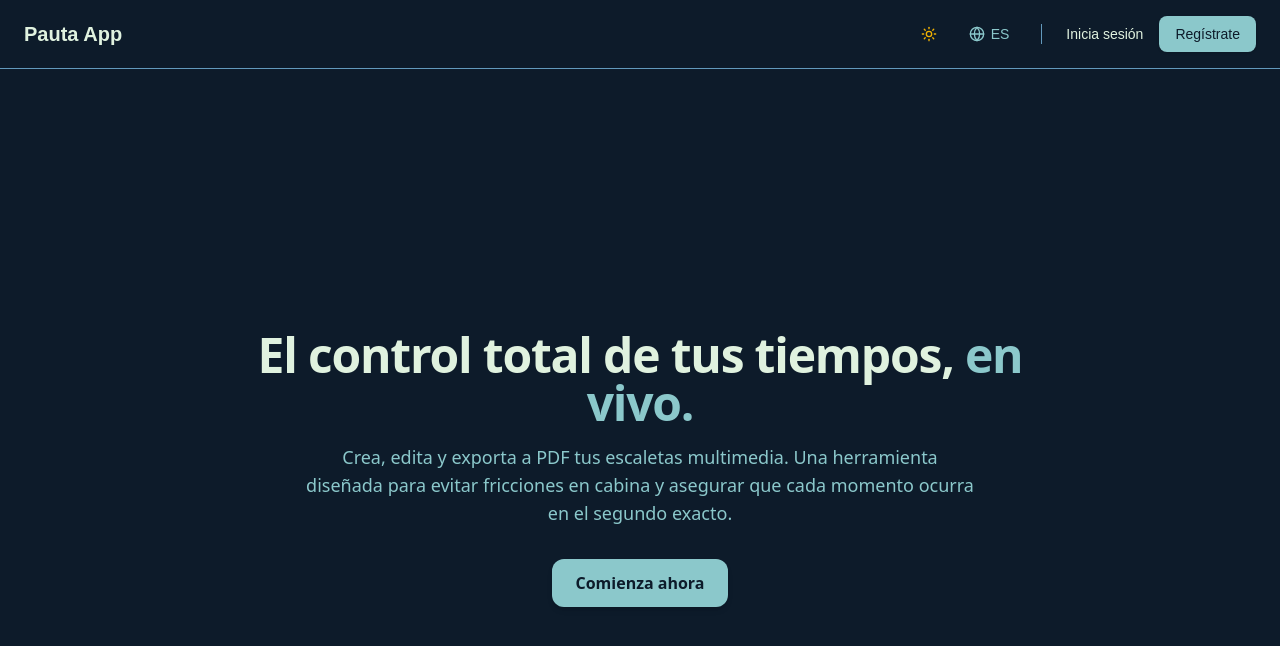
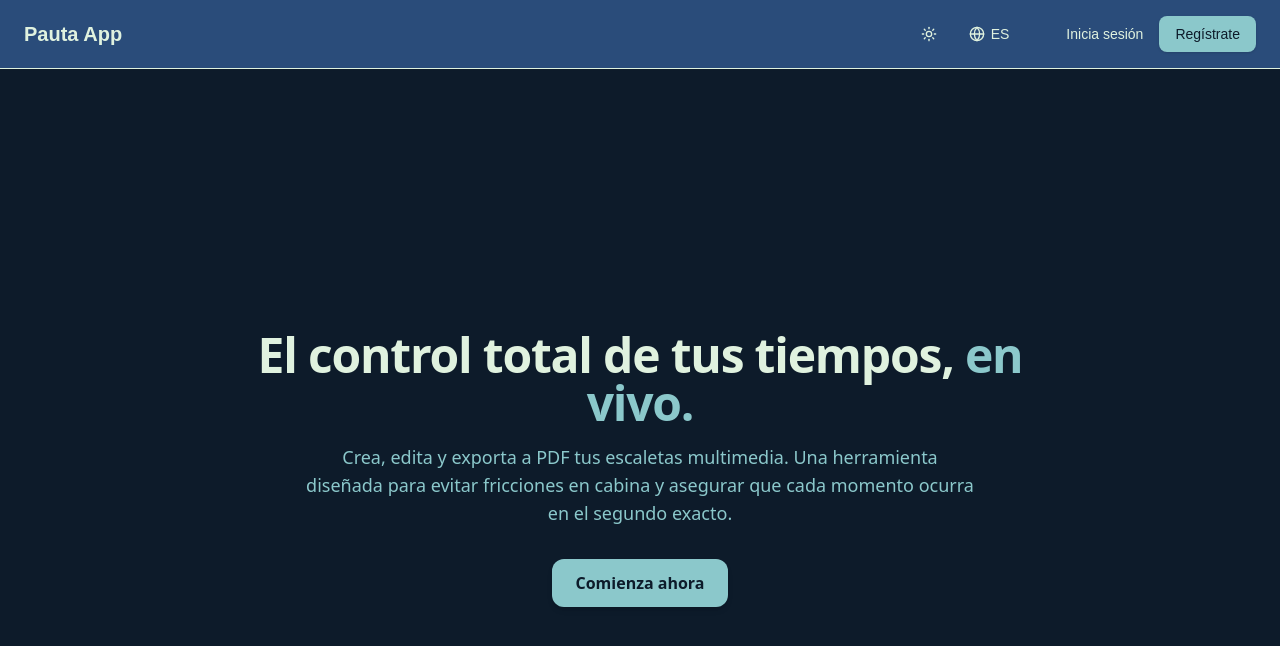
Before and after one commit to jbenjirc/pauta-app, a Next.js app: page / in a window 1280 px wide. Both pictures are taken after a click on the button "Alternar tema". Shown: the top 646 px of the page. Built offline with nearby package versions, Linux system fonts and the light colour scheme.

Commit message:
Persistency for dark mode enabled

```diff
--- a/package.json
+++ b/package.json
@@ -15,6 +15,7 @@
     "clsx": "^2.1.1",
     "lucide-react": "^1.21.0",
     "next": "16.2.9",
+    "next-themes": "^0.4.6",
     "react": "19.2.4",
     "react-dom": "19.2.4",
     "tailwind-merge": "^3.6.0"
--- a/src/app/layout.tsx
+++ b/src/app/layout.tsx
@@ -4,6 +4,7 @@ import "./globals.css";
 import Navbar from "@/components/ui/Navbar";
 
 import { LanguageProvider } from "@/contextos/LanguageContext";
+import { ThemeProvider } from "@/contextos/ThemeContext";
 
 const geistSans = Geist({
   variable: "--font-geist-sans",
@@ -34,12 +35,15 @@ export default function RootLayout({
     <html
       lang="es"
       className={`${geistSans.variable} ${geistMono.variable} h-full antialiased ${inter.variable} font-sans`}
+      suppressHydrationWarning
     >
       <body className="min-h-full flex flex-col">
-        <LanguageProvider>
-          <Navbar />
-          {children}
-        </LanguageProvider>
+        <ThemeProvider>
+          <LanguageProvider>
+            <Navbar />
+            {children}
+          </LanguageProvider>
+        </ThemeProvider>
       </body>
     </html>
   );
--- a/src/components/ui/Navbar.tsx
+++ b/src/components/ui/Navbar.tsx
@@ -6,92 +6,68 @@ import { usePathname } from "next/navigation";
 import { Globe, Moon, Sun } from "lucide-react";
 import LenguajeModal from "@/components/modals/ModalLenguaje";
 import { useTranslation } from "@/contextos/LanguageContext";
+import { useTheme } from "next-themes"; // Importación directa
 
 export default function Navbar() {
   const pathname = usePathname();
-
-  // Estados
-  const [isDark, setIsDark] = useState(false);
+  const { resolvedTheme, setTheme } = useTheme();
+  const [mounted, setMounted] = useState(false);
   const [isLangOpen, setIsLangOpen] = useState(false);
-
   const { t, currentLang } = useTranslation();
 
-  // 1. Al cargar la app, leemos la memoria y aplicamos el tema de inmediato
+  // Escudo de hidratación
   useEffect(() => {
-    const temaGuardado = localStorage.getItem("tema-pauta");
-    const esOscuro = temaGuardado === "dark";
-
-    setIsDark(esOscuro); // Actualizamos el ícono del sol/luna
-
-    // Aplicamos la clase al HTML para que pinte los colores
-    const html = document.documentElement;
-    if (esOscuro) {
-      html.classList.add("dark");
-    } else {
-      html.classList.remove("dark");
-    }
+    setMounted(true);
   }, []);
 
-  // 2. Creamos una función que controle todo cuando haces clic
-  const toggleTheme = () => {
-    const nuevoEstado = !isDark;
-    setIsDark(nuevoEstado);
-
-    const html = document.documentElement;
-    if (nuevoEstado) {
-      html.classList.add("dark");
-      localStorage.setItem("tema-pauta", "dark"); // Guardamos en el disco duro
-    } else {
-      html.classList.remove("dark");
-      localStorage.setItem("tema-pauta", "light"); // Guardamos en el disco duro
-    }
-  };
-
-  // Se oculta si estamos en el editor o en el dashboard
   if (pathname?.startsWith("/editor") || pathname?.startsWith("/inicio")) {
     return null;
   }
 
+  const toggleTheme = () => {
+    setTheme(resolvedTheme === "dark" ? "light" : "dark");
+  };
+
   return (
     <>
-      <header className="w-full bg-background border-b border-border-line px-6 py-4 flex items-center justify-between sticky top-0 z-50 transition-colors duration-300">
+      <header className="w-full bg-surface border-b border-line px-6 py-4 flex items-center justify-between sticky top-0 z-50 transition-colors duration-300">
         <div className="flex items-center gap-2">
           <Link
             href="/"
-            className="text-xl font-bold text-text-main hover:opacity-80 transition-opacity"
+            className="text-xl font-bold text-main hover:opacity-80 transition-opacity"
           >
             Pauta App
           </Link>
         </div>
 
         <div className="flex items-center gap-4">
-          {/* Botón de Modo Oscuro */}
           <button
             onClick={toggleTheme}
-            className="flex items-center justify-center w-8 h-8 rounded-md text-text-muted hover:text-text-main hover:bg-surface transition-colors"
+            className="flex items-center justify-center w-8 h-8 rounded-md text-muted hover:text-main hover:bg-border-line/20 transition-colors"
             aria-label="Alternar tema"
           >
-            {isDark ? (
-              <Sun className="w-4 h-4 text-yellow-500" />
-            ) : (
-              <Moon className="w-4 h-4 text-indigo-500" />
-            )}
+            {/* Si no ha montado, mostramos el botón vacío para mantener el width/height */}
+            {mounted &&
+              (resolvedTheme === "dark" ? (
+                <Sun className="w-4 h-4" />
+              ) : (
+                <Moon className="w-4 h-4" />
+              ))}
           </button>
 
-          {/* Selector de idioma que abre la modal */}
           <button
             onClick={() => setIsLangOpen(true)}
-            className="flex items-center gap-1.5 text-sm font-medium text-text-muted hover:text-text-main transition-colors px-2 py-1 rounded-md hover:bg-surface"
+            className="flex items-center gap-1.5 text-sm font-medium text-muted hover:text-main transition-colors px-2 py-1 rounded-md hover:bg-border-line/20"
           >
             <Globe className="w-4 h-4" />
             <span>{currentLang}</span>
           </button>
 
-          <div className="h-5 w-px bg-border-line mx-2 hidden sm:block"></div>
+          <div className="h-5 w-px bg-line mx-2 hidden sm:block"></div>
 
           <Link
             href="/entrar"
-            className="text-sm font-medium text-text-main hover:text-primary transition-colors"
+            className="text-sm font-medium text-main hover:text-primary transition-colors"
           >
             {t("navbar.login")}
           </Link>
@@ -105,7 +81,6 @@ export default function Navbar() {
         </div>
       </header>
 
-      {/* Instancia de la Modal fuera del header para evitar problemas de overflow */}
       <LenguajeModal isOpen={isLangOpen} onClose={() => setIsLangOpen(false)} />
     </>
   );
--- a/src/components/ui/PerfilMultitool.tsx
+++ b/src/components/ui/PerfilMultitool.tsx
@@ -1,16 +1,29 @@
 "use client";
 
+import { useState, useEffect } from "react";
 import Link from "next/link";
-import { Settings, LogOut, User } from "lucide-react";
+import { Settings, LogOut, User, Sun, Moon } from "lucide-react";
+import { useTheme } from "next-themes"; // Importación directa de la librería
 
 interface PerfilMultitoolProps {
   colapsado: boolean;
 }
 
 export default function PerfilMultitool({ colapsado }: PerfilMultitoolProps) {
+  const { resolvedTheme, setTheme } = useTheme();
+  const [mounted, setMounted] = useState(false);
+
+  // Escudo de hidratación: asegura que el componente esté montado en el cliente
+  useEffect(() => {
+    setMounted(true);
+  }, []);
+
+  const toggleTheme = () => {
+    setTheme(resolvedTheme === "dark" ? "light" : "dark");
+  };
+
   return (
     <div className="relative group w-full">
-      {/* Menú emergente (Hover) */}
       <div className="absolute bottom-full left-0 mb-2 w-48 bg-surface border border-line rounded-xl shadow-lg opacity-0 invisible group-hover:opacity-100 group-hover:visible transition-all duration-200 z-50 overflow-hidden">
         <div className="flex flex-col p-1">
           <Link
@@ -20,6 +33,7 @@ export default function PerfilMultitool({ colapsado }: PerfilMultitoolProps) {
             <User className="w-4 h-4 text-muted" />
             Mi perfil
           </Link>
+
           <Link
             href="/configuracion"
             className="flex items-center gap-3 px-3 py-2 text-sm font-medium text-main hover:bg-border-line/30 rounded-lg transition-colors"
@@ -27,7 +41,30 @@ export default function PerfilMultitool({ colapsado }: PerfilMultitoolProps) {
             <Settings className="w-4 h-4 text-muted" />
             Configuración
           </Link>
+
+          {/* Interruptor de Tema */}
+          <button
+            onClick={toggleTheme}
+            className="flex items-center gap-3 px-3 py-2 w-full text-sm font-medium text-main hover:bg-border-line/30 rounded-lg transition-colors text-left"
+          >
+            {/* Si no ha montado, renderizamos un espacio en blanco del mismo tamaño para evitar saltos de layout */}
+            {!mounted ? (
+              <div className="w-4 h-4 opacity-0" />
+            ) : resolvedTheme === "light" ? (
+              <>
+                <Moon className="w-4 h-4 text-muted" />
+                <span>Modo oscuro</span>
+              </>
+            ) : (
+              <>
+                <Sun className="w-4 h-4 text-muted" />
+                <span>Modo claro</span>
+              </>
+            )}
+          </button>
+
           <hr className="my-1 border-line" />
+
           <Link
             href="/"
             className="flex items-center gap-3 px-3 py-2 text-sm font-medium text-danger hover:bg-danger/10 rounded-lg transition-colors"
@@ -38,7 +75,6 @@ export default function PerfilMultitool({ colapsado }: PerfilMultitoolProps) {
         </div>
       </div>
 
-      {/* Trigger base */}
       <button className="w-full flex items-center justify-start px-3 gap-3 h-12 text-main hover:bg-border-line/20 rounded-xl transition-colors overflow-hidden">
         <div className="w-8 h-8 rounded-full bg-background border border-line flex items-center justify-center overflow-hidden shrink-0 group-hover:border-primary transition-colors">
           <User className="w-5 h-5 text-muted" />
--- /dev/null
+++ b/src/contextos/ThemeContext.tsx
@@ -0,0 +1,30 @@
+// src/contextos/ThemeContext.tsx
+"use client";
+
+import { ThemeProvider as NextThemesProvider } from "next-themes";
+import { useEffect, useState } from "react";
+
+export function ThemeProvider({ children }: { children: React.ReactNode }) {
+  const [mounted, setMounted] = useState(false);
+
+  // Evitamos errores de hidratación asegurando que solo renderice en el cliente
+  useEffect(() => {
+    setMounted(true);
+  }, []);
+
+  if (!mounted) {
+    // Renderizamos la estructura sin aplicar tema hasta que Next.js hidrate
+    return <>{children}</>;
+  }
+
+  return (
+    <NextThemesProvider
+      attribute="class"
+      defaultTheme="system" // Usa el default del S.O. por defecto
+      enableSystem={true}
+      disableTransitionOnChange
+    >
+      {children}
+    </NextThemesProvider>
+  );
+}
```
Also changed, not shown: 1 other file (tests, documents, lock files or other folders).
